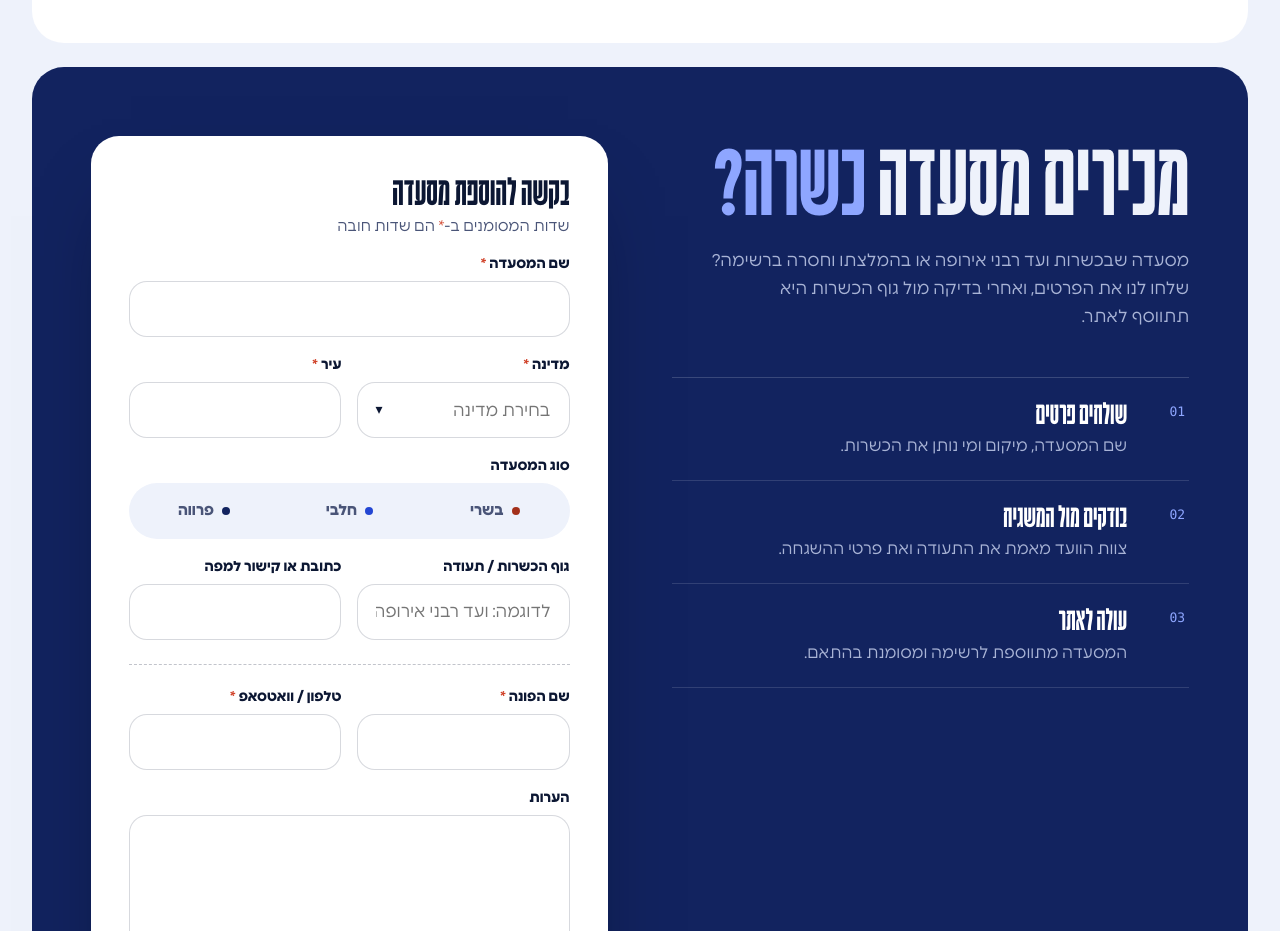
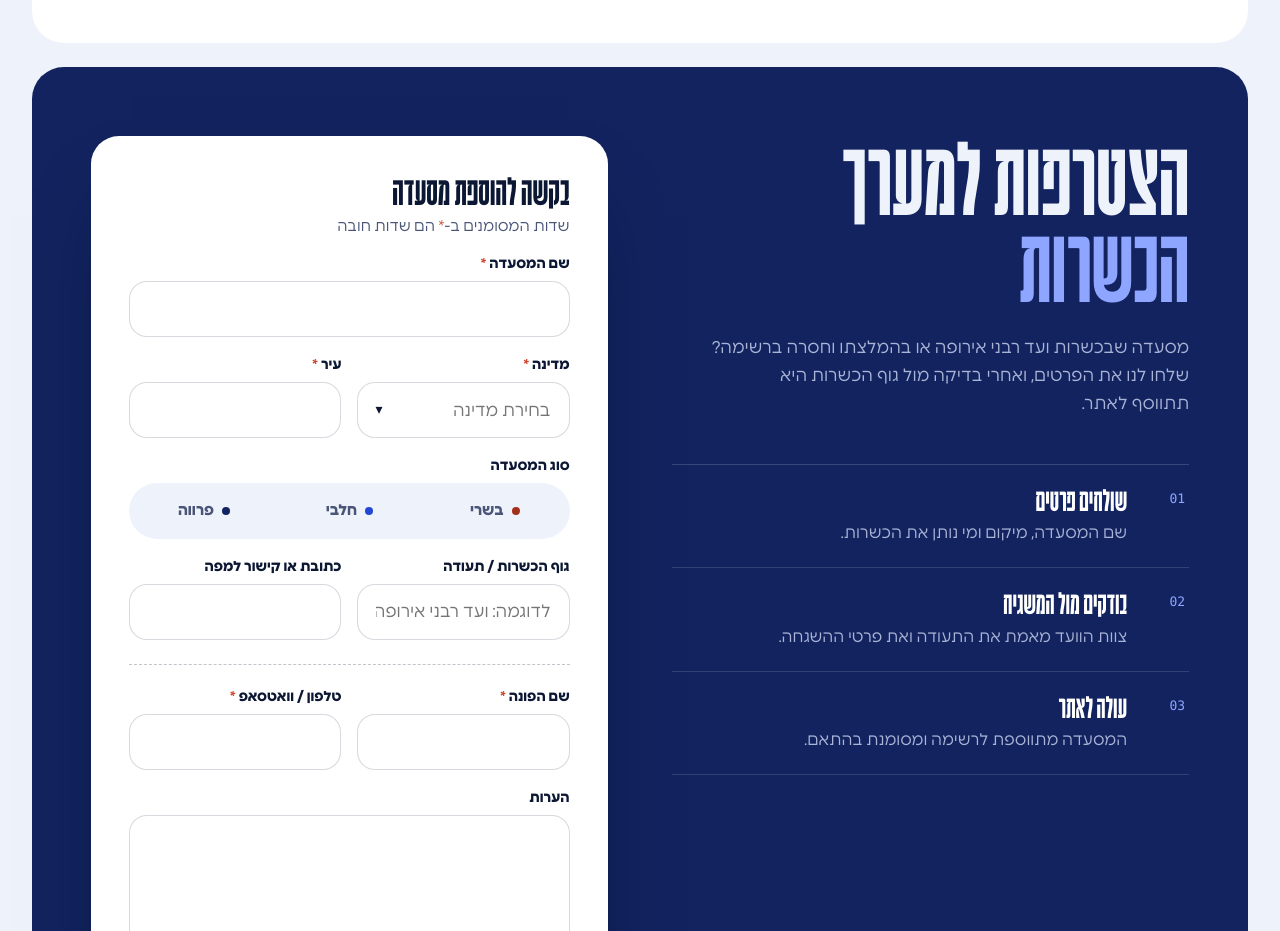
Before and after one commit to feigywilbush-hash/kosher-kosher, a React (Vite) app: page /restaurants in a window 1280 px wide. Shown: the part 2540-3471 px from the top of the page. Built offline with nearby package versions, Linux system fonts and the light colour scheme; the HTML template or start-up script is replaced by a standard one.

Commit message:
כותרת הטופס: הצטרפות למערך הכשרות
Co-Authored-By: Claude Opus 5.5 (1M context) <noreply@anthropic.com>
Claude-Session: https://claude.ai/code/session_01VTmpopDaqbv1m1fJFJ2QzZ

```diff
--- a/src/components/kasher/restaurants/AddRestaurant.tsx
+++ b/src/components/kasher/restaurants/AddRestaurant.tsx
@@ -45,7 +45,7 @@ export function AddRestaurant() {
       <div className="grid grid-cols-[repeat(auto-fit,minmax(min(100%,420px),1fr))] items-start gap-[clamp(32px,5vw,88px)]">
         <div data-reveal="0" className="flex flex-col dsk:sticky dsk:top-28">
           <h2 className="m-0 font-display text-[clamp(52px,7.4vw,128px)] font-normal leading-[.92]">
-            מכירים מסעדה <span className="text-sky">כשרה?</span>
+            הצטרפות למערך <span className="text-sky">הכשרות</span>
           </h2>
           <p className="mb-0 mt-6 max-w-[480px] text-[clamp(17px,1.3vw,20px)] leading-[1.65] text-mist [text-wrap:pretty]">
             מסעדה שבכשרות ועד רבני אירופה או בהמלצתו וחסרה ברשימה? שלחו לנו את הפרטים, ואחרי בדיקה מול גוף הכשרות היא תתווסף לאתר.
```
